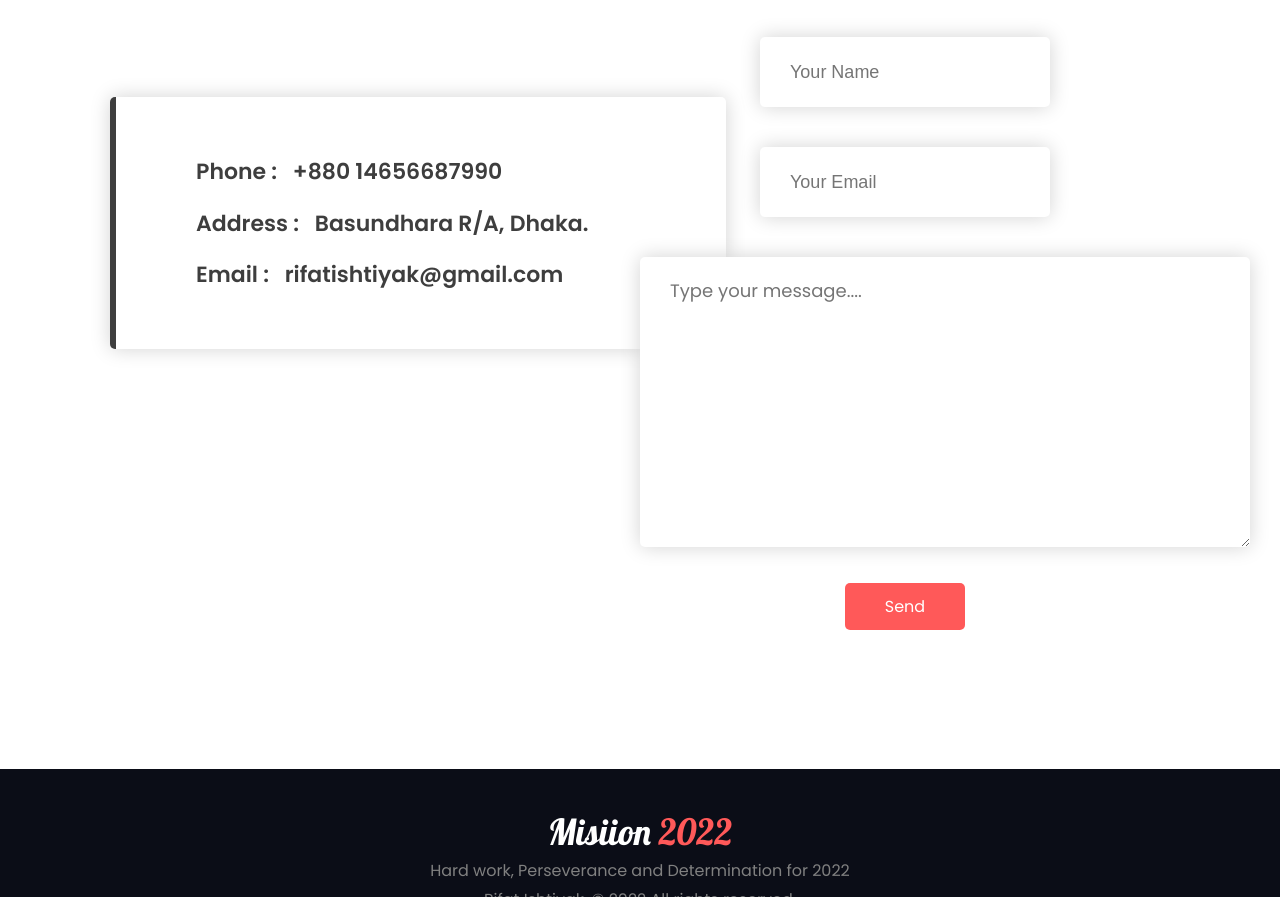
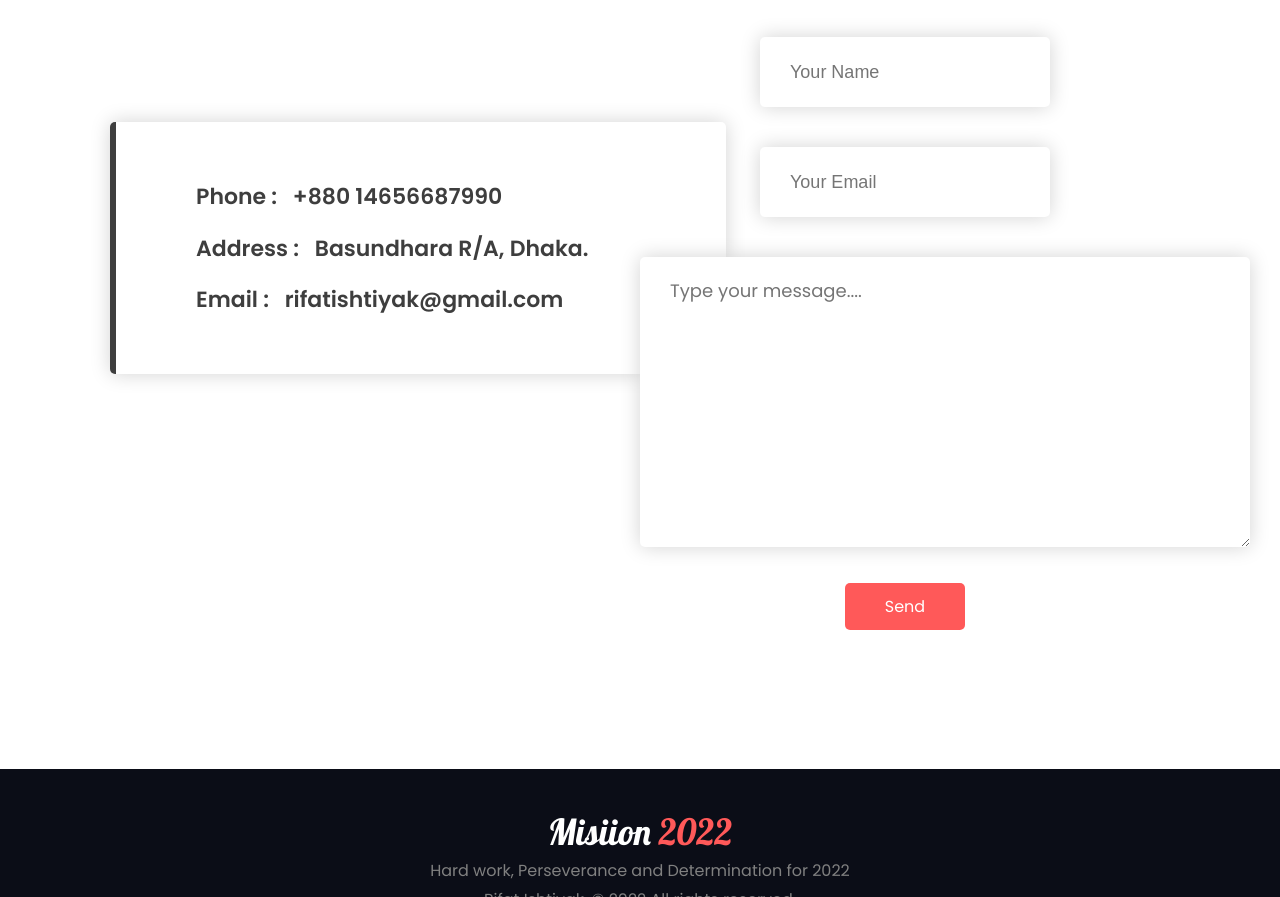
Before and after one commit to Rifat-Ishtiyak/Assignment1-Mission-2022, a plain HTML site: page index.html in a window 1280 px wide. Shown: the part 2727-3624 px from the top of the page. Drawn offline with Linux system fonts and the light colour scheme.

Commit message:
formatted

```diff
--- a/style.css
+++ b/style.css
@@ -210,7 +210,7 @@ h4{
 }
 
 .contact .contact-info .contact-box{
-    margin-top: 60px;
+    margin-top: 85px;
     width: 450px;
     padding: 40px 80px;
     border-radius: 5px;
```
